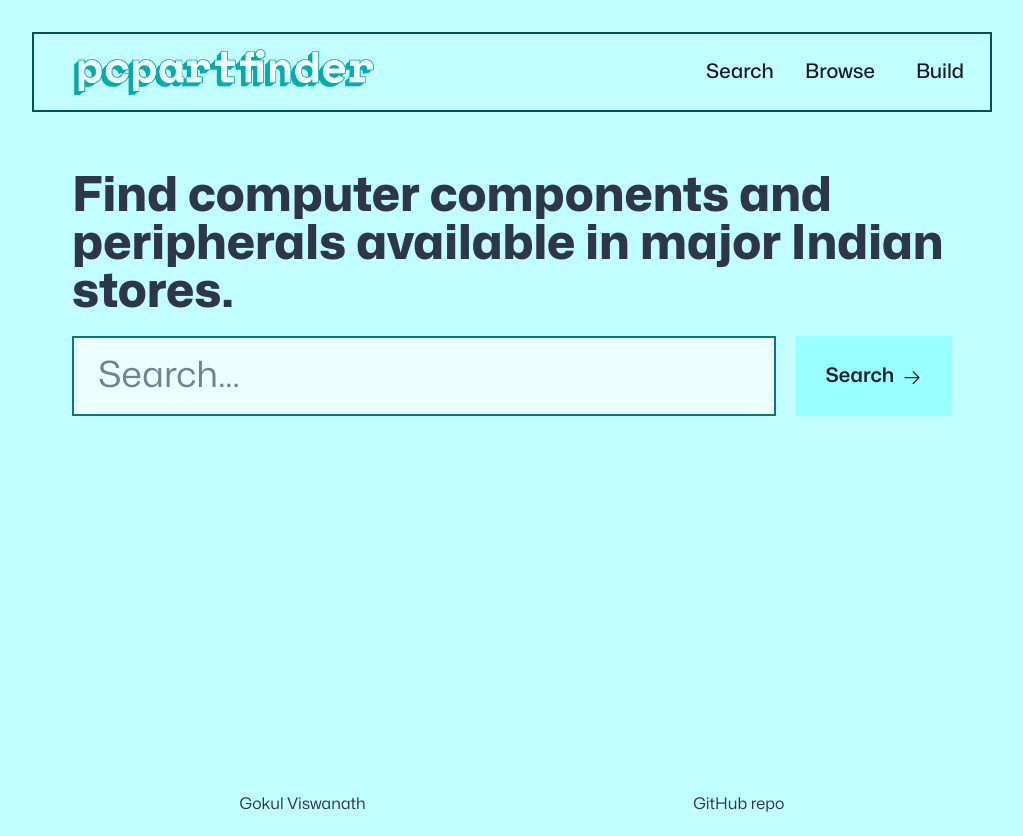
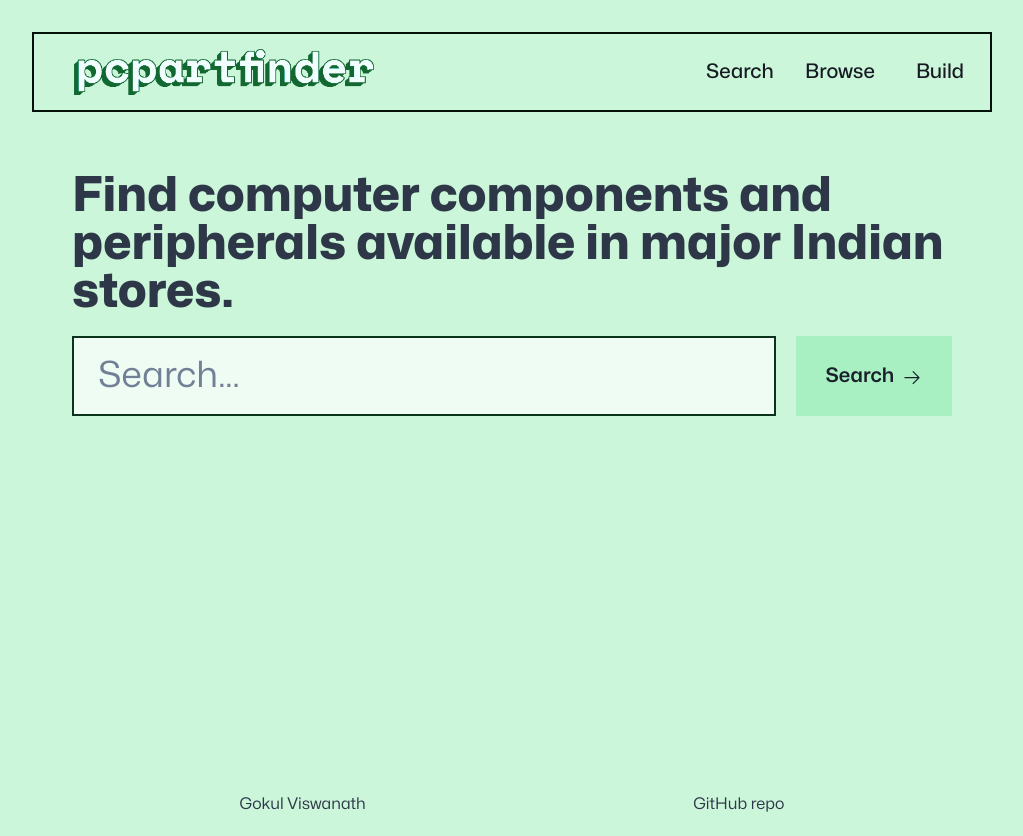
Before and after one commit to 1Gokul/pcpartfinder, a Next.js app: page /search in a window 1280 px wide. Shown: the whole page, without its empty margins (128-1151 px from the left). Built offline with nearby package versions, Linux system fonts and the light colour scheme; no server answers.

Commit message:
feat: Changed palette (again) to a greener shade

```diff
--- a/src/components/Header/Header.tsx
+++ b/src/components/Header/Header.tsx
@@ -30,8 +30,8 @@ const Header = () => {
         zIndex="9999"
         alignItems="center"
         borderWidth={{ base: "0 0 1px 0", md: "2px" }}
-        bgColor="aqua.200"
-        borderColor="aqua.1200"
+        bgColor="green.200"
+        borderColor="green.1200"
       >
         {/* Logo */}
         <Link href="/search" passHref>
--- a/src/components/Layout/BackToTop.tsx
+++ b/src/components/Layout/BackToTop.tsx
@@ -5,14 +5,14 @@ import { animateScroll } from "react-scroll";
 const BackToTop = ({ visible }: { visible: boolean }) => (
   <IconButton
     display={visible ? "flex" : "none"}
-    colorScheme="aqua"
+    colorScheme="green"
     icon={<VscArrowUp />}
     position="fixed"
     right={{ base: "50px", md: "70px" }}
     bottom={{ base: "50px", md: "100px" }}
-    _hover={{ bgColor: "aqua.600", color: "gray.100" }}
+    _hover={{ bgColor: "green.600", color: "gray.100" }}
     _active={{
-      bgColor: "aqua.700",
+      bgColor: "green.700",
       color: "gray.100"
     }}
     aria-label="Click on this button to scroll to the top of the page."
--- a/src/components/ProductSearchForm/ProductSearchForm.tsx
+++ b/src/components/ProductSearchForm/ProductSearchForm.tsx
@@ -28,17 +28,17 @@ const ProductSearchForm = () => {
           variant="filled"
           placeholder="Search..."
           border="2px"
-          bgColor="aqua.50"
-          borderColor="aqua.1100"
-          focusBorderColor="aqua.800"
+          bgColor="green.50"
+          borderColor="green.1100"
+          focusBorderColor="green.800"
           _placeholder={{
             color: "gray.500"
           }}
           _focus={{
-            bgColor: "aqua.50"
+            bgColor: "green.50"
           }}
           _hover={{
-            bgColor: "aqua.100"
+            bgColor: "green.100"
           }}
         />
         <Button
--- a/src/components/SearchResults/Pagniation.tsx
+++ b/src/components/SearchResults/Pagniation.tsx
@@ -55,7 +55,7 @@ const Pagination = ({
             sx={{
               ...pagniationButtonStyle,
               ...(page === currentPage && {
-                backgroundColor: "aqua.500",
+                backgroundColor: "green.500",
                 fontWeight: "500"
               })
             }}
--- a/src/components/SearchResults/SearchResults.tsx
+++ b/src/components/SearchResults/SearchResults.tsx
@@ -65,7 +65,7 @@ const SearchResults = () => {
             Looking at our database...
           </Text>
           <Progress
-            colorScheme="aqua"
+            colorScheme="green"
             marginTop={4}
             size="xs"
             isIndeterminate
@@ -74,7 +74,7 @@ const SearchResults = () => {
       ) : searchQuery ? (
         isSuccess && data?.n_results ? (
           <Fragment key={router.asPath}>
-            <Text fontSize="md" color="aqua.1200" fontWeight="500">
+            <Text fontSize="md" color="green.1200" fontWeight="500">
               {(params.page - 1) * params.nRows}-
               {Math.min(params.page * params.nRows, data.n_results)} of{" "}
               {data.n_results} results
--- a/src/components/SearchResults/Table/Table.tsx
+++ b/src/components/SearchResults/Table/Table.tsx
@@ -26,10 +26,10 @@ const Table = ({ items, ...otherProps }: TableProps) => {
   return (
     <Flex overflowX="auto">
       <ChakraTable
-        colorScheme="aqua"
+        colorScheme="green"
         border="2px"
         rules="none"
-        borderColor="aqua.1200"
+        borderColor="green.1200"
         size={{ base: "sm", md: "lg" }}
         fontWeight="500"
         sx={{
@@ -46,13 +46,13 @@ const Table = ({ items, ...otherProps }: TableProps) => {
           {items.map((result, index) => (
             <Tr
               key={result.id}
-              backgroundColor={index % 2 ? "aqua.400" : "initial"}
+              backgroundColor={index % 2 ? "green.400" : "initial"}
               cursor="pointer"
               transition="background-color 0.1s linear"
               _hover={{
-                backgroundColor: "aqua.300"
+                backgroundColor: "green.300"
               }}
-              // border={`1px solid ${index % 2 ? "aqua.300" : "initial"}`}
+              // border={`1px solid ${index % 2 ? "green.300" : "initial"}`}
             >
               <Td border="none">
                 <ChakraText noOfLines={4}>{result.name}</ChakraText>
--- a/src/styles/menuTheme.ts
+++ b/src/styles/menuTheme.ts
@@ -10,10 +10,10 @@ const baseStyle = definePartsStyle({
   button: {
     p: "3",
     fontWeight: "medium",
-    bg: "aqua.600",
+    bg: "green.600",
     color: "gray.900",
     _hover: {
-      bg: "aqua.600",
+      bg: "green.600",
       color: "white"
     }
   },
@@ -21,19 +21,19 @@ const baseStyle = definePartsStyle({
     // this will style the MenuList component
     p: '0',
     borderRadius: "none",
-    border: "2px solid #70FFFF",
+    border: "2px solid #126932",
   },
   item: {
     // this will style the MenuItem and MenuItemOption components
     p: "3",
     fontWeight: 500,
     color: "gray.800",
-    bg: "aqua.50",
+    bg: "green.50",
     _hover: {
-      bg: "aqua.500"
+      bg: "green.400"
     },
     _focus: {
-      bg: "aqua.600"
+      bg: "green.600"
     }
   },
   groupTitle: {
--- a/src/styles/theme.ts
+++ b/src/styles/theme.ts
@@ -15,43 +15,28 @@ const fonts = {
 };
 
 const colors = {
-  aqua: {
-    50: "#EBFFFF",
-    100: "#D6FFFF",
-    200: "#C2FFFF",
-    300: "#ADFFFF",
-    400: "#99FFFF",
-    500: "#85FFFF",
-    600: "#70FFFF",
-    700: "#1FFFFF",
-    800: "#00F5F5",
-    900: "#00CCCC",
-    1000: "#00A3A3",
-    1100: "#007A7A",
-    1200: "#005252"
+  green: {
+    50: "#EEFCF3",
+    100: "#DCF9E6",
+    200: "#CBF6DA",
+    300: "#B9F3CE",
+    400: "#A8F0C2",
+    500: "#85EAAA",
+    600: "#73E79E",
+    700: "#1EAE53",
+    800: "#188C42",
+    900: "#126932",
+    1000: "#0C4621",
+    1100: "#093419",
+    1200: "#031108"
   },
-  green: {
-    50: "#EBFFF5",
-    100: "#D6FFEC",
-    200: "#C2FFE3",
-    300: "#85FFC6",
-    400: "#70FFBC",
-    500: "#6dfdbb",
-    600: "#5CFFB3",
-    700: "#33FFA0",
-    800: "#0AFF8D",
-    900: "#0AFF8D",
-    1000: "#00A357",
-    1100: "#006636",
-    1200: "#006636"
-  }
 };
 
 const styles = {
   global: {
     body: {
       color: "gray.700",
-      bg: "aqua.200",
+      bg: "green.200",
       transitionProperty: "all",
       transitionDuration: "normal"
     }
@@ -80,7 +65,7 @@ const components = {
     baseStyle: {
       color: "gray.800",
       _hover: {
-        color: "aqua.500",
+        color: "green.500",
         textDecoration: "none"
       }
     }
@@ -97,7 +82,7 @@ const components = {
       width: "100px",
       cursor: "pointer",
       transition: "0.1s linear",
-      _hover: { textDecoration: "none", bgColor: "aqua.400" }
+      _hover: { textDecoration: "none", bgColor: "green.400" }
     }
   },
   MobileNavlink: {
@@ -116,11 +101,11 @@ const components = {
   CustomButton: {
     baseStyle: {
       color: "gray.800",
-      bgColor: "aqua.400",
+      bgColor: "green.400",
       fontWeight: 600,
-      _hover: { bgColor: "aqua.600", color: "gray.800" },
+      _hover: { bgColor: "green.600", color: "gray.800" },
       _active: {
-        bgColor: "aqua.700",
+        bgColor: "green.600",
         color: "gray.800"
       }
     }
@@ -134,9 +119,9 @@ const components = {
       fontWeight: 400,
       fontSize: "md",
       width: "25%",
-      _hover: { bgColor: "aqua.400" },
+      _hover: { bgColor: "green.400" },
       _active: {
-        bgColor: "aqua.600",
+        bgColor: "green.600",
       }
     }
   },
```
Also changed, not shown: public/logo.svg.
